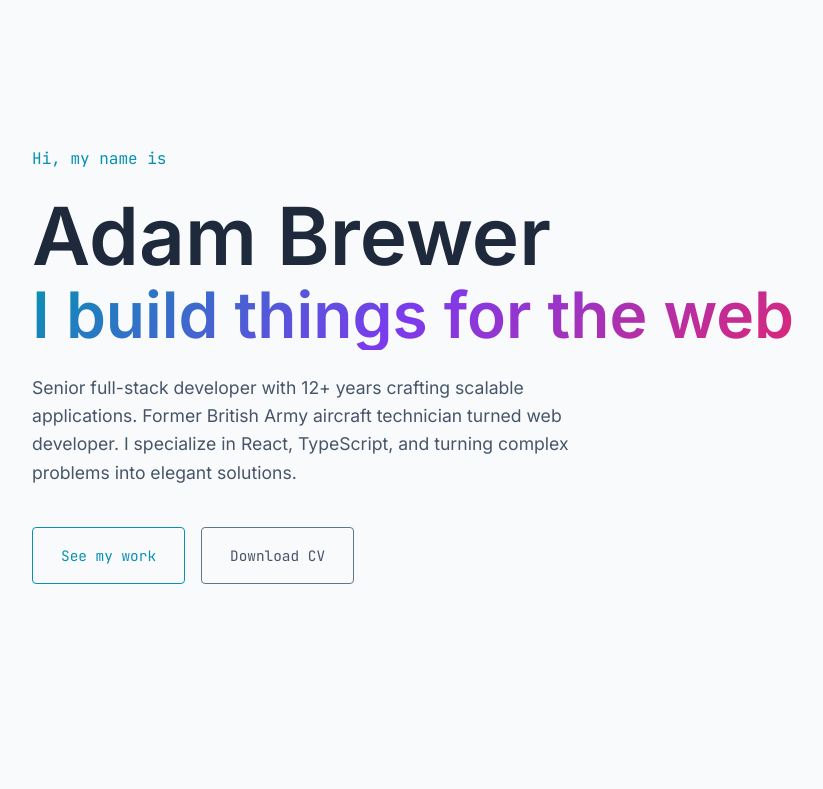
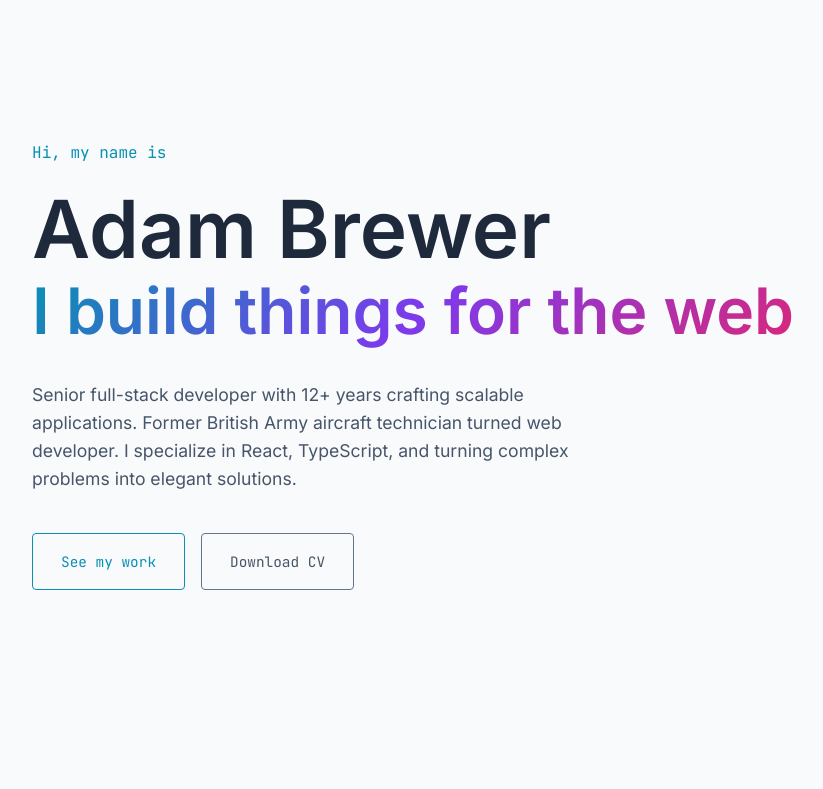
Before and after one commit to adamcbrewer/brewerlogic.com, a PHP site: page / in a window 1280 px wide. Shown: the part 70-859 px from the top of the page, without its empty margins (227-1050 px from the left). Run offline with PHP 8.4, Linux system fonts and the light colour scheme.

Commit message:
Add hero entrance animations with staggered fade-in
- Add fadeInUp keyframes and animation utility classes
- Stagger hero elements: greeting → name → tagline → description → CTAs
- Fix gradient text descender clipping on tagline (line-height + padding) 🤖

```diff
--- a/assets/css/styles.css
+++ b/assets/css/styles.css
@@ -218,6 +218,32 @@ img {
 [data-theme="light"] .icon-moon { display: block; }
 
 /* ─────────────────────────────────────────────────
+   ANIMATIONS
+   ───────────────────────────────────────────────── */
+
+@keyframes fadeInUp {
+    from {
+        opacity: 0;
+        transform: translateY(20px);
+    }
+    to {
+        opacity: 1;
+        transform: translateY(0);
+    }
+}
+
+.animate-in {
+    opacity: 0;
+    animation: fadeInUp 0.6s ease-out forwards;
+}
+
+.animate-in--delay-1 { animation-delay: 0.1s; }
+.animate-in--delay-2 { animation-delay: 0.2s; }
+.animate-in--delay-3 { animation-delay: 0.3s; }
+.animate-in--delay-4 { animation-delay: 0.5s; }
+.animate-in--delay-5 { animation-delay: 0.7s; }
+
+/* ─────────────────────────────────────────────────
    HERO
    ───────────────────────────────────────────────── */
 
@@ -249,8 +275,9 @@ img {
     -webkit-background-clip: text;
     -webkit-text-fill-color: transparent;
     background-clip: text;
-    line-height: 1.1;
+    line-height: 1.2;
     margin-bottom: 1.5rem;
+    padding-bottom: 0.1em;
 }
 
 .hero__description {
--- a/index.html
+++ b/index.html
@@ -66,15 +66,15 @@
         <!-- Hero Section -->
         <section class="hero">
             <div class="container">
-                <p class="hero__greeting">Hi, my name is</p>
-                <h1 class="hero__name">Adam Brewer</h1>
-                <h2 class="hero__tagline">I build things for the web</h2>
-                <p class="hero__description">
+                <p class="hero__greeting animate-in">Hi, my name is</p>
+                <h1 class="hero__name animate-in animate-in--delay-1">Adam Brewer</h1>
+                <h2 class="hero__tagline animate-in animate-in--delay-2">I build things for the web</h2>
+                <p class="hero__description animate-in animate-in--delay-3">
                     Senior full-stack developer with 12+ years crafting scalable applications.
                     Former British Army aircraft technician turned web developer.
                     I specialize in React, TypeScript, and turning complex problems into elegant solutions.
                 </p>
-                <div class="hero__cta">
+                <div class="hero__cta animate-in animate-in--delay-4">
                     <a href="#work" class="btn btn--primary">See my work</a>
                     <a href="docs/portfolio.html" class="btn btn--secondary" target="_blank">Download CV</a>
                 </div>
```
